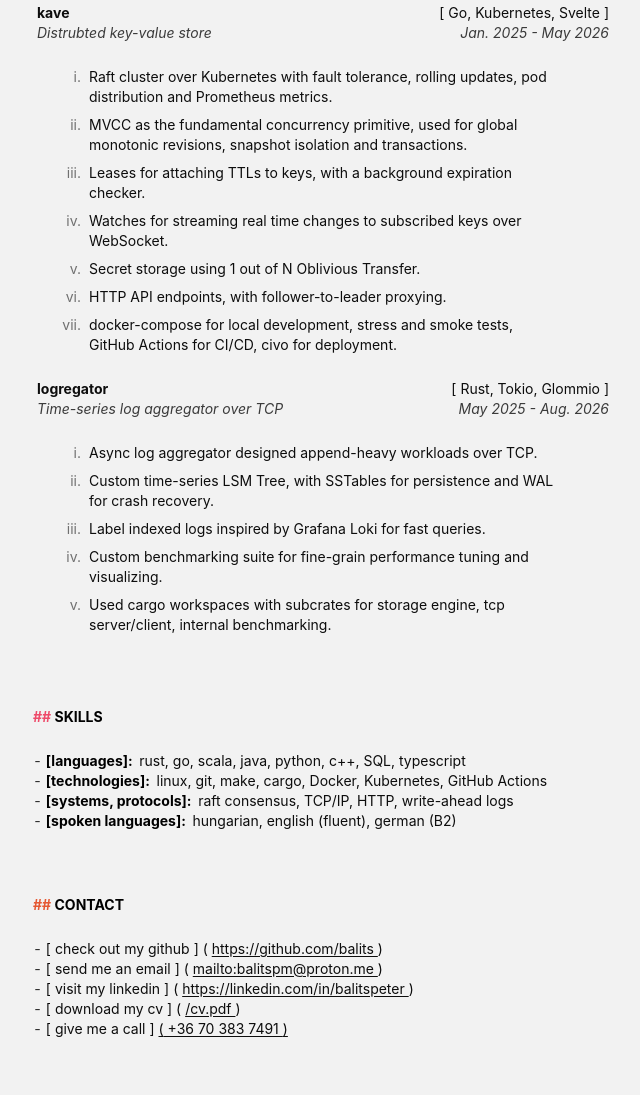
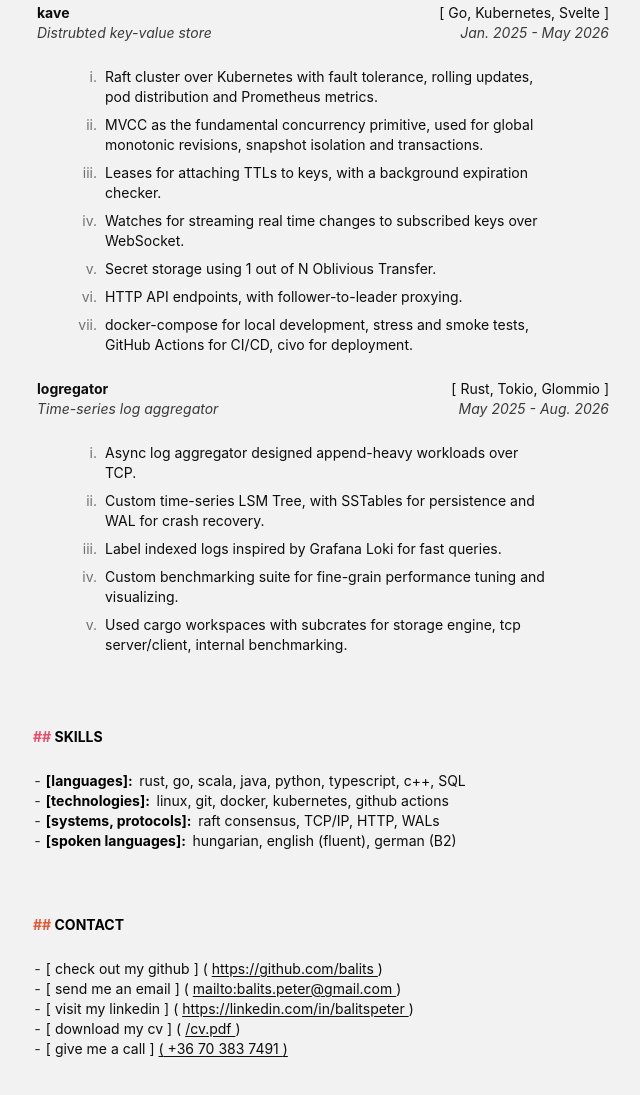
Before and after one commit to balits/portfolio, an Astro site in the folder web/: page / in a window 1280 px wide. Shown: the part 945-2040 px from the top of the page, without its empty margins (319-959 px from the left). Built offline with nearby package versions, Linux system fonts and the light colour scheme; Astro itself is replaced by a stand-in of ours.

Commit message:
fix proton -> gmail

```diff
--- a/web/src/pages/index.astro
+++ b/web/src/pages/index.astro
@@ -12,7 +12,7 @@ let header_links = [
 	},
 	{
 		key: "mail",
-		link: "mailto:balitspm@proton.me",
+		link: "mailto:balits.peter@gmail.com",
 		hoverstyle: "hover:bg-mygreen hover:text-myblack"
 	},
 	// {
@@ -37,7 +37,7 @@ let footer_links = [
 	{
 		kind: "anchor",
 		key: "send me an email",
-		link: "mailto:balitspm@proton.me",
+		link: "mailto:balits.peter@gmail.com",
 		hoverstyle: "hover:bg-mygreen dark:hover:text-myblack"
 	},
 	{
@@ -131,7 +131,7 @@ let projects = [
 	},
 	{
 		name: "logregator",
-		description: "Time-series log aggregator over TCP",
+		description: "Time-series log aggregator",
 		techstack: "Rust, Tokio, Glommio",
 		duration: {
 			"start": "May 2025",
@@ -148,8 +148,8 @@ let projects = [
 ];
 
 let skills = [
-	{ key: "languages", value: "rust, go, scala, java, python, c++, SQL, typescript" }, { key: "technologies", value: "linux, git, make, cargo, Docker, Kubernetes, GitHub Actions" },
-	{ key: "systems, protocols", value: "raft consensus, TCP/IP, HTTP, write-ahead logs" },
+	{ key: "languages", value: "rust, go, scala, java, python, typescript, c++, SQL" }, { key: "technologies", value: "linux, git, docker, kubernetes, github actions" },
+	{ key: "systems, protocols", value: "raft consensus, TCP/IP, HTTP, WALs" },
 	{ key: "spoken languages", value: "hungarian, english (fluent), german (B2)" },
 ]
 
--- a/web/src/styles/global.css
+++ b/web/src/styles/global.css
@@ -58,14 +58,14 @@ ol::marker, li::marker {
 }
 
 ol {
-  @apply grid justify-start grid-flow-row gap-y-0 pr-4 md:pr-8;
+  @apply grid justify-start grid-flow-row gap-y-0 pr-8;
   list-style: none;
   counter-reset: item;
   padding-left: 0;
 }
 
 ol li {
-  @apply px-4;
+  @apply px-0 sm:px-4 md:px-8;
   display: grid;
   grid-template-columns: 2rem 1fr;
   gap: 0.5rem;
```
Also changed, not shown: 5 other files.
